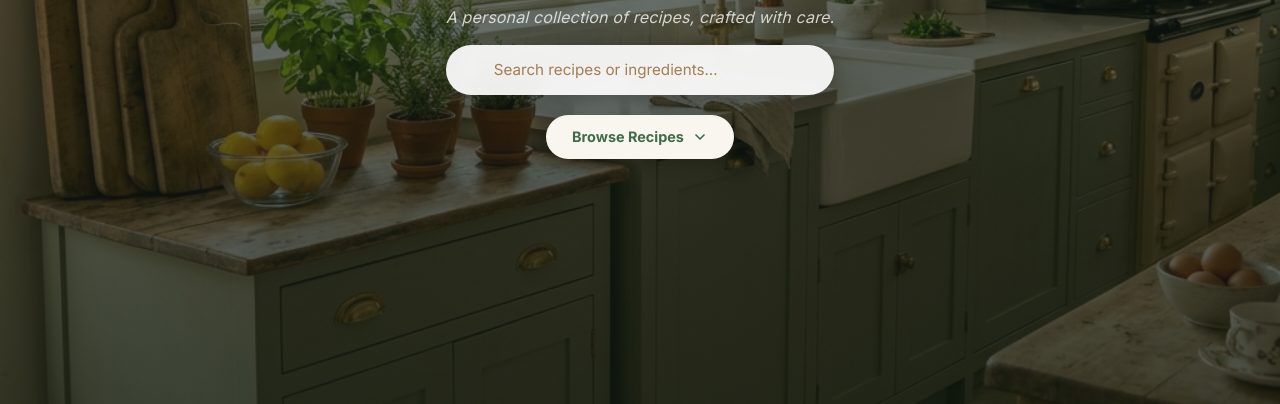
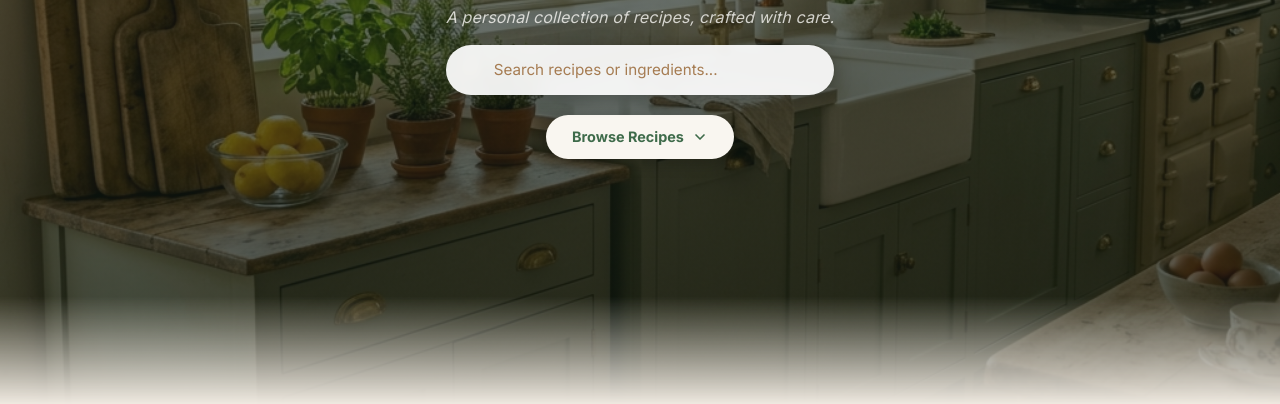
Before and after one commit to aniruddhapdeshpande99/MyRecipeBook, an Astro site: page / in a window 1280 px wide. Shown: the part 396-800 px from the top of the page. Built offline with nearby package versions, Linux system fonts and the light colour scheme; Astro itself is replaced by a stand-in of ours.

Commit message:
style: apply gradient mask to hero banner for seamless background blending

```diff
--- a/src/styles/global.css
+++ b/src/styles/global.css
@@ -311,6 +311,8 @@
   justify-content: center;
   flex-direction: column;
   text-align: center;
+  -webkit-mask-image: linear-gradient(to bottom, rgba(0,0,0,1) 85%, rgba(0,0,0,0) 100%);
+  mask-image: linear-gradient(to bottom, rgba(0,0,0,1) 85%, rgba(0,0,0,0) 100%);
 }
 
 .hero-banner__img {
```
